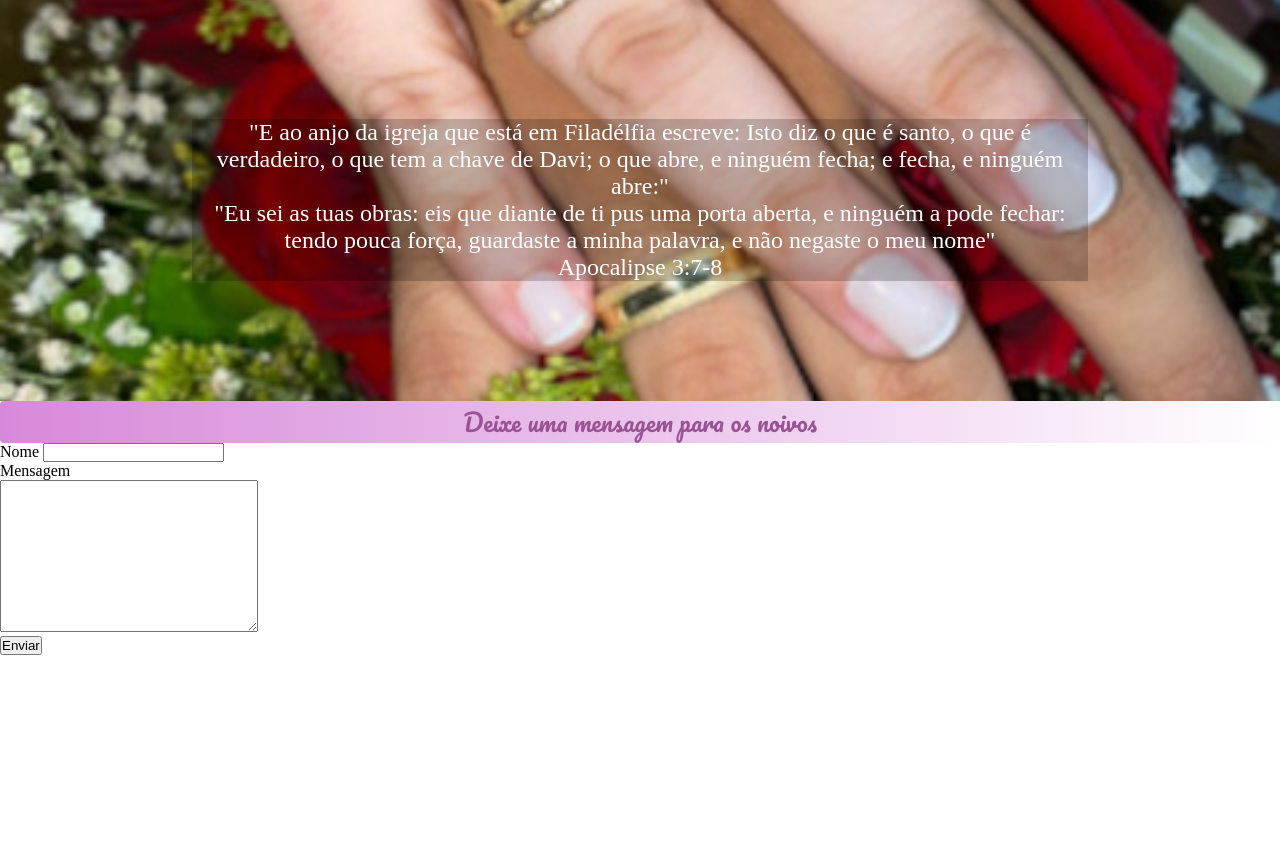
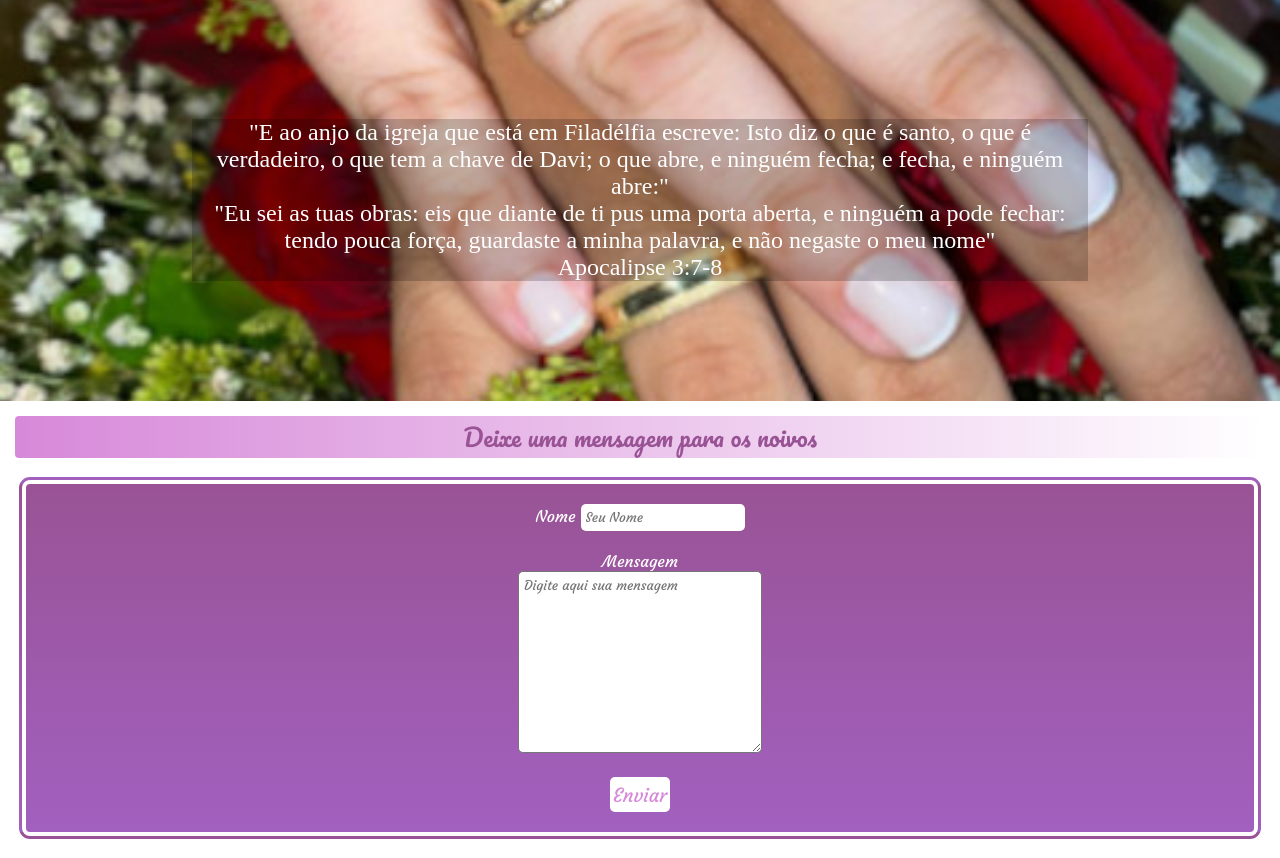
Before and after one commit to Ryk131/D-R, a PHP site: page / in a window 1280 px wide. Shown: the part 2388-3246 px from the top of the page. Before the commit the page ends 3043 px from the top, so only its background shows below. Run offline with PHP 8.4, Linux system fonts and the light colour scheme; some web fonts are replaced.

Commit message:
atualização final pagina inicial

```diff
--- a/estilos/style.css
+++ b/estilos/style.css
@@ -224,4 +224,46 @@ nav > a:hover {
 
 #msg > h2 {
     text-align: center;
+    margin: 15px;
 }
+
+form {
+    font-family: var(--fonte4);
+    padding: 10px;
+    margin: 15px;
+    text-align: center;
+    color: white;
+    background-image: linear-gradient(to top, var(--cor2), var(--cor5));
+    border: 11px double white;
+    border-radius: 15px;
+}
+
+#form-nome, #form-msg, #form-enviar {
+    padding: 10px;
+}
+
+#form-enviar > input {
+    background-color: white;
+    font-family: var(--fonte4);
+    font-size: 1.2em;
+    color: var(--cor1);
+    width: 60px;
+    height: 35px;
+    border: none;
+    border-radius: 5px;
+}
+
+#form-nome > input {
+    border: none;
+}
+
+#form-msg > textarea, #form-nome > input {
+    border-radius: 5px;
+    padding: 5px;
+    font-family: var(--fonte4);
+}
+
+#form-enviar > input:hover {
+    background-color: var(--cor3);
+
+}
--- a/index.html
+++ b/index.html
@@ -35,7 +35,7 @@
 
                     <p id="texto02">
                         <img id="img02-texto" style="width: 150px;height: 170px" src="imagens/img11.jpeg">
-                        <a id="espaco">///</a>Depois desse primeiro encontro os dois pombinhos foram crescendo, estudaram juntos, se viram na igreja onde a Danielly por mais que negue não tirava os olhos do Rykelmy. Após alguns acontecimentos Rykelmy acabou se mudando e eles perderam o contato por um tempo, se vendo apenas de vez em quando na igreja, mas, eis que uns meses antes de Daniely completar 15 anos de idade surge um interesse, o nada bobo Rykelmy viu a agora linda moça Danielly e se apaixonou, mandou mensagem e após muitas conversas o amor um pelo outro foi crescendo e eis que chega o mês de fevereiro, onde Danielly iria completar 15 anos e com isso implorou para que Rykelmy fosse seu príncipe e ele, claro, aceitou.<br>
+                        <a id="espaco">///</a>Depois desse primeiro encontro os dois pombinhos foram crescendo, estudaram juntos, se viram na igreja e foram aos poucos criando um sentimento um pelo outro. Após alguns acontecimentos Rykelmy acabou se mudando e eles perderam o contato por um tempo, se vendo apenas de vez em quando na igreja, mas, eis que uns meses antes de Daniely completar 15 anos de idade surge um interesse, o nada bobo Rykelmy viu a agora linda moça Danielly e se apaixonou, mandou mensagem e após muitas conversas o amor um pelo outro foi crescendo e eis que chega o mês de fevereiro, onde Danielly iria completar 15 anos e com isso ele acabou sendo o príncipe dela em seu aniversário.<br>
                         <img id="img03-texto" style="width: 150px;height: 170px" src="imagens/img12.jpeg">
                         <a id="espaco">///</a>Após o aniversário de 15 muitas coisas aconteceram, ele errou, se afastou dela, magoou ela, mas Deus ainda não tinha dado um ponto final a essa história de amor, e após 2 anos Deus abriu os caminhos, mexeu nos corações e ele tomou coragem de falar com ela de novo, ela o perdoou, eles passaram a se falar bastante, o interesse foi crescendo cada vez mais e ele não aguentava mais esperar, queria dar logo o próximo passo, com isso eles decidiram buscar a confirmação de Deus, a palavra, assim Deus falou no coração deles, confirmou essa união com a promessa que dela faria uma porta aberta que nada nem ninguém poderia fechar.<br>
                         <a id="espaco">///</a>Depois disso as coisas continuaram caminhando, eles foram se conhecendo mais e mais, se amando mais e mais e agora aqui estamos, prestes a dar o próximo passo nessa linda história de amor
@@ -78,16 +78,16 @@
         <section id="msg">
             <h2>Deixe uma mensagem para os noivos</h2>
             <form action="mensagem.php" method="post">
-                <p>
+                <p id="form-nome">
                     <label for="nome">Nome</label>
-                    <input type="text" name="nome" id="nome">
+                    <input type="text" name="nome" id="nome" required placeholder="Seu Nome">
                 </p>
 
-                <p>
+                <p id="form-msg">
                     <label for="imsg">Mensagem</label><br>
-                    <textarea name="msg" id="imsg" cols="30" rows="10"></textarea>
+                    <textarea name="msg" id="imsg" cols="30" rows="10" required placeholder="Digite aqui sua mensagem"></textarea>
                 </p>
-                <p>
+                <p id="form-enviar">
                     <input type="submit" value="Enviar">
                 </p>
             </form>
```
